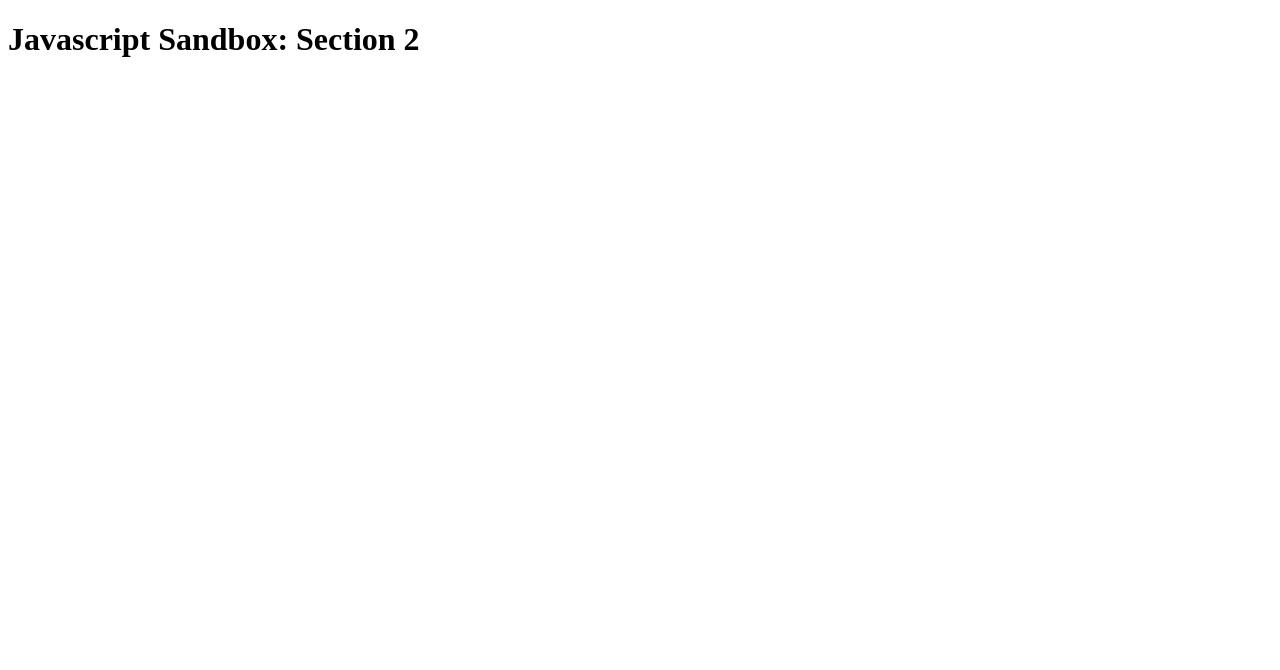
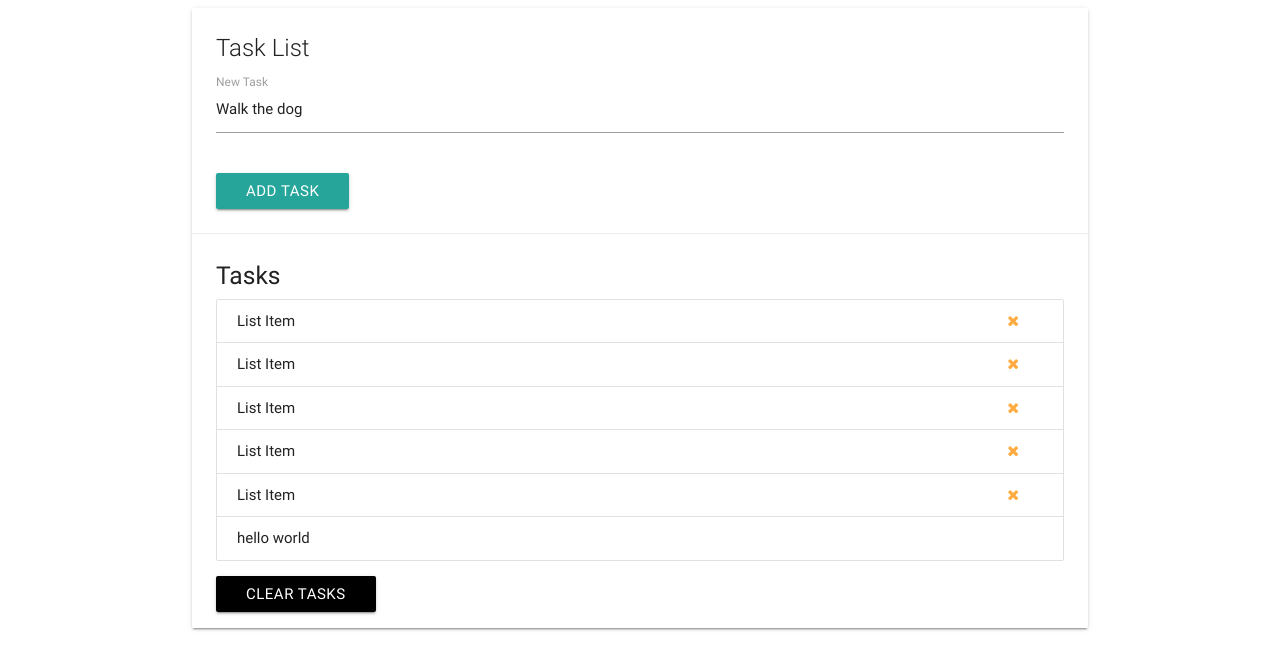
Before and after one commit to jabbyapps/inBrain, a plain HTML site: page index.html in a window 1280 px wide. Drawn offline with nearby package versions, Linux system fonts and the light colour scheme.

Commit message:
html and js updates

```diff
--- a/app.js
+++ b/app.js
@@ -0,0 +1,13 @@
+const li = document.createElement("li");
+
+li.className = "collection-item";
+
+li.id = "new-item";
+
+li.setAttribute("title", "New Item");
+
+li.appendChild(document.createTextNode("hello world"));
+
+document.querySelector("ul.collection").appendChild(li);
+
+console.log(li);
--- a/index.html
+++ b/index.html
@@ -5,13 +5,72 @@
   <meta charset="UTF-8">
   <meta name="viewport" content="width=device-width, initial-scale=1.0">
   <meta http-equiv="X-UA-Compatible" content="ie=edge">
-  <title>Javascript Sandbox - Section 2</title>
+  <link rel="stylesheet" href="https://cdnjs.cloudflare.com/ajax/libs/materialize/0.100.2/css/materialize.min.css">
+  <link href="https://maxcdn.bootstrapcdn.com/font-awesome/4.7.0/css/font-awesome.min.css" rel="stylesheet" integrity="sha384-wvfXpqpZZVQGK6TAh5PVlGOfQNHSoD2xbE+QkPxCAFlNEevoEH3Sl0sibVcOQVnN"
+    crossorigin="anonymous">
+  <title>Task List</title>
 </head>
 
 <body>
-  <h1>Javascript Sandbox: Section 2</h1>
-
-  <script src="app.js" </script></script>
+  <div class="container">
+    <div class="row">
+      <div class="col s12">
+        <div id="main" class="card">
+          <div class="card-content">
+            <span class="card-title">Task List</span>
+            <div class="row">
+              <form id="task-form">
+                <div class="input-field col s12">
+                  <input type="text" name="task" id="task" value="Walk the dog">
+                  <label for="task">New Task</label>
+                </div>
+            </div>
+            <input type="submit" value="Add Task" class="btn">
+            </form>
+          </div>
+          <div class="card-action">
+            <h5 id="task-title">Tasks</h5>
+            <ul class="collection">
+              <li class="collection-item">
+                List Item
+                <a href="#" class="delete-item secondary-content">
+                  <i class="fa fa-remove"></i>
+                </a>
+              </li>
+              <li class="collection-item">
+                List Item
+                <a href="#" class="delete-item secondary-content">
+                  <i class="fa fa-remove"></i>
+                </a>
+              </li>
+              <li class="collection-item">
+                List Item
+                <a href="#" class="delete-item secondary-content">
+                  <i class="fa fa-remove"></i>
+                </a>
+              </li>
+              <li class="collection-item">
+                List Item
+                <a href="#" class="delete-item secondary-content">
+                  <i class="fa fa-remove"></i>
+                </a>
+              </li>
+              <li class="collection-item">
+                List Item
+                <a href="#" class="delete-item secondary-content">
+                  <i class="fa fa-remove"></i>
+                </a>
+              </li>
+            </ul>
+            <a class="clear-tasks btn black" href="">Clear Tasks</a>
+          </div>
+        </div>
+      </div>
+    </div>
+  </div>
+  <script src="https://code.jquery.com/jquery-3.2.1.js" integrity="sha256-DZAnKJ/6XZ9si04Hgrsxu/8s717jcIzLy3oi35EouyE=" crossorigin="anonymous"></script>
+  <script src="https://cdnjs.cloudflare.com/ajax/libs/materialize/0.100.2/js/materialize.min.js"></script>
+  <script src="app.js"></script>
 </body>
 
 </html>
```
Also changed, not shown: 2 other files.
